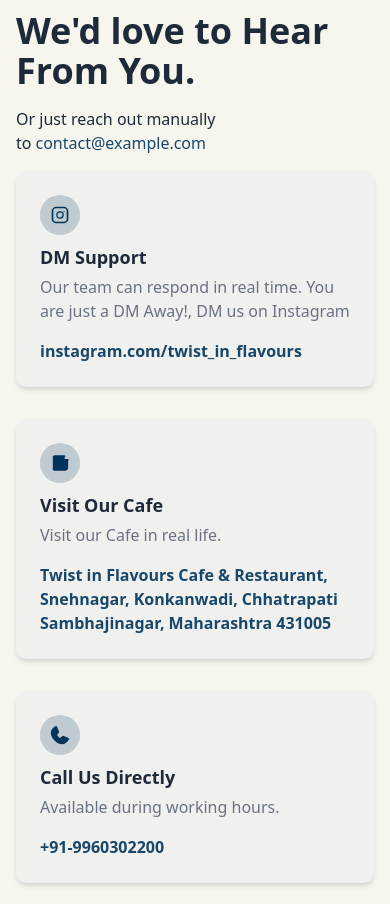
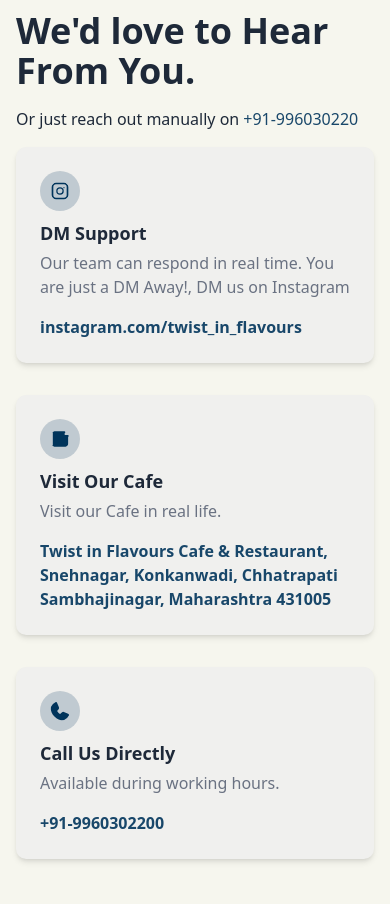
Before and after one commit to CSSandhu2005/Twist_In_Flavours, a Next.js app: page / in a window 390 px wide. Shown: the part 1933-2837 px from the top of the page. Built offline with nearby package versions, Linux system fonts and the light colour scheme.

Commit message:
fixed phone

```diff
--- a/components/ReachOutToUs.tsx
+++ b/components/ReachOutToUs.tsx
@@ -13,12 +13,12 @@
       </h1>
 
       <p className="text-left mt-4">
-        Or just reach out manually to
+        Or just reach out manually on
         <a
           href="mailto:contact@example.com"
           className="text-[#00345b]/90 hover:underline ml-1"
         >
-          contact@example.com
+          +91-996030220
         </a>
       </p>
 
```
